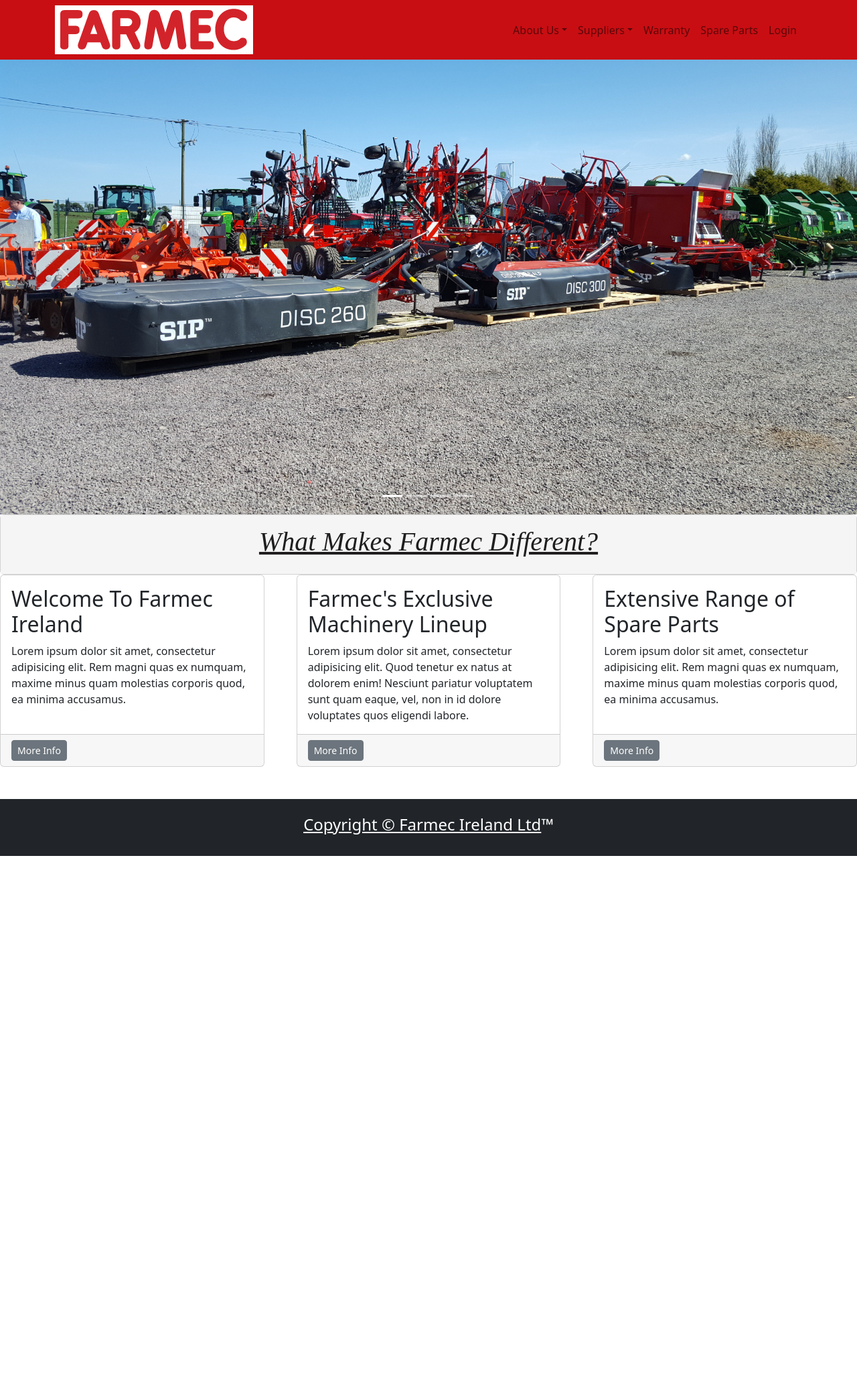
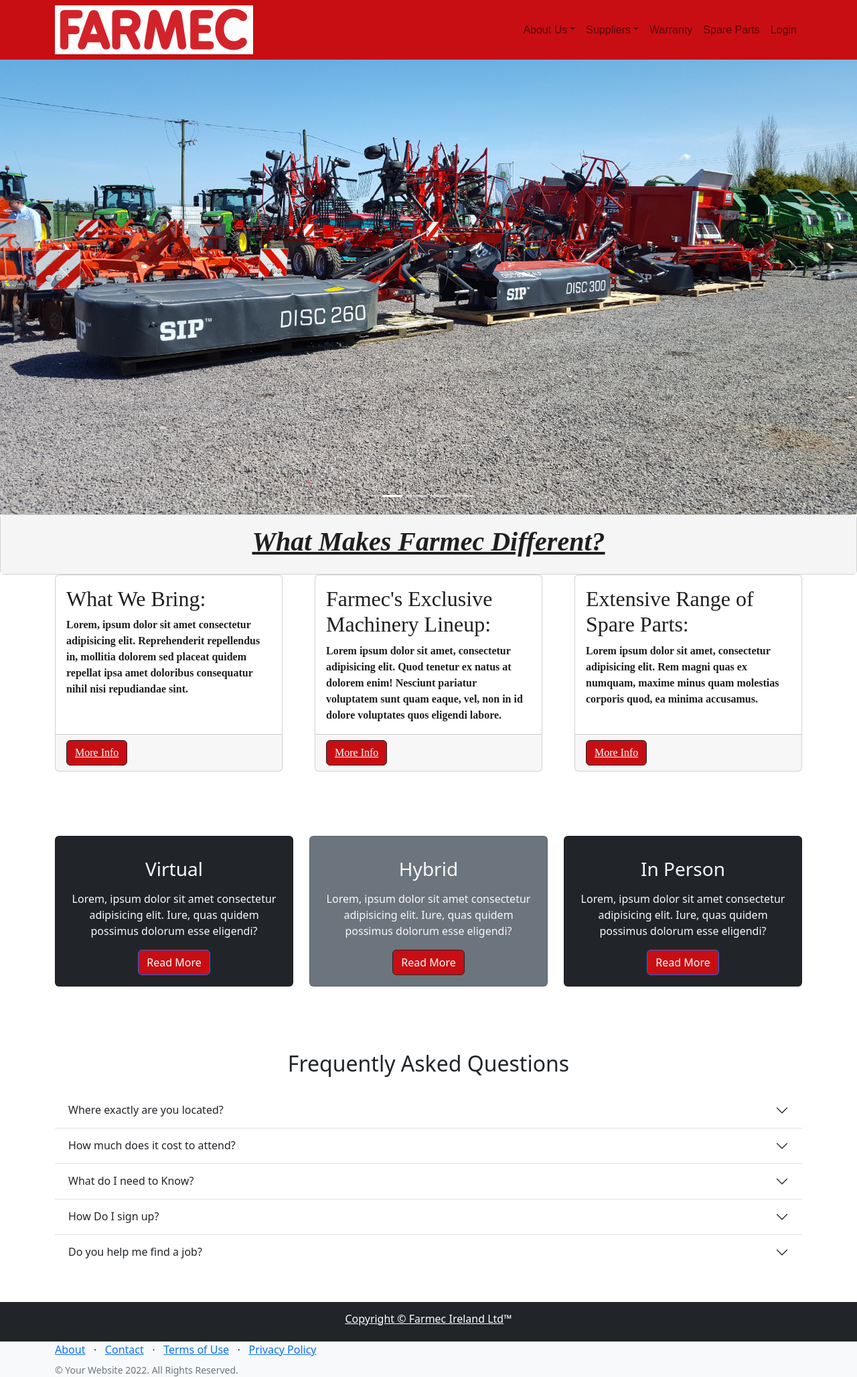
Before and after one commit to sean-david-welch/Farmec-v1, a Django app: template templates/home.html in a window 1280 px wide. Shown: the whole page at 67% size. Before the commit the page ends 1278 px from the top, so only its background shows below. Run offline with Django 3.2, Linux system fonts and the light colour scheme; the template is opened without the code that fills it, so the values that code supplies are empty; some libraries are stand-ins or nearby versions.

Commit message:
small changes and added Favicon

```diff
--- a/templates/cards.html
+++ b/templates/cards.html
@@ -1,44 +1,107 @@
 {% load static %}
+<style>
+    .btn {
+        background-color: #c80e13;
+    }
+</style>
 <!-- Call to Action-->
 <div class="card text-center text-white">
     <div class="card-body" style="background-color: whitesmoke;">
         <h1 class="text"
-            style="font-family: 'EB Garamond', serif; font-style: italic; font-weight: normal;  color: #201e1e;">
+            style="font-family: 'EB Garamond', serif; font-style: italic; font-weight: bold;  color: #201e1e;">
             <u>What Makes Farmec Different?</u>
         </h1>
     </div>
 </div>
 <!-- Content Row-->
+<section class="container"
+    style="font-family: 'EB Garamond', serif; font-style: normal; font-weight: bolder;  color: #201e1e;">
     <div class="row gx-4 gx-lg-5">
         <div class="col-md-4 mb-5">
             <div class="card h-100">
                 <div class="card-body">
-                <h2 class="card-title">Welcome To Farmec Ireland</h2>
-                <p class="card-text">Lorem ipsum dolor sit amet, consectetur adipisicing elit. Rem magni quas ex
-                    numquam, maxime minus quam molestias corporis quod, ea minima accusamus.</p>
+                    <h2 class="card-title">What We Bring:</h2>
+                    <p class="card-text">Lorem, ipsum dolor sit amet consectetur adipisicing elit. Reprehenderit
+                        repellendus in, mollitia dolorem sed placeat quidem repellat ipsa amet doloribus consequatur
+                        nihil nisi repudiandae sint.</p>
                 </div>
-            <div class="card-footer"><a class="btn btn-secondary btn-sm" href="#!">More Info</a></div>
+                <div class="card-footer"><a class="btn btn-dark btn-md" href="#!"><u>More Info</u></a></div>
             </div>
         </div>
         <div class="col-md-4 mb-5">
             <div class="card h-100">
                 <div class="card-body">
-                <h2 class="card-title">Farmec's Exclusive Machinery Lineup</h2>
+                    <h2 class="card-title">Farmec's Exclusive Machinery Lineup:</h2>
                     <p class="card-text">Lorem ipsum dolor sit amet, consectetur adipisicing elit. Quod tenetur ex
                         natus at dolorem enim! Nesciunt pariatur voluptatem sunt quam eaque, vel, non in id dolore
                         voluptates quos eligendi labore.</p>
                 </div>
-            <div class="card-footer"><a class="btn btn-secondary btn-sm" href="#!">More Info</a></div>
+                <div class="card-footer"><a class="btn btn-dark btn-md" href="#!"><u>More Info</u></a>
+                </div>
             </div>
         </div>
         <div class="col-md-4 mb-5">
             <div class="card h-100">
                 <div class="card-body">
-                <h2 class="card-title">Extensive Range of Spare Parts</h2>
-                <p class="card-text">Lorem ipsum dolor sit amet, consectetur adipisicing elit. Rem magni quas ex
+                    <h2 class="card-title">Extensive Range of Spare Parts:</h2>
+                    <p class="card-text">Lorem ipsum dolor sit amet, consectetur adipisicing elit. Rem magni quas
+                        ex
                         numquam, maxime minus quam molestias corporis quod, ea minima accusamus.</p>
                 </div>
-            <div class="card-footer"><a class="btn btn-secondary btn-sm" href="#!">More Info</a></div>
+                <div class="card-footer"><a class="btn btn-dark btn-md" href="#!"><u>More Info</u></a></div>
             </div>
         </div>
     </div>
+</section>
+
+<section class="p-5">
+    <div class="container">
+        <div class="row text-center g-4">
+            <div class="col-md">
+                <div class="card bg-dark text-light">
+                    <div class="card-body text-center">
+                        <div class="h1 mb-3">
+                            <i class="bi bi-laptop"></i>
+                        </div>
+                        <h3 class="card-title mb-3">Virtual</h3>
+                        <p class="card-text">
+                            Lorem, ipsum dolor sit amet consectetur adipisicing elit.
+                            Iure, quas quidem possimus dolorum esse eligendi?
+                        </p>
+                        <a href="#" class="btn btn-primary">Read More</a>
+                    </div>
+                </div>
+            </div>
+            <div class="col-md">
+                <div class="card bg-secondary text-light">
+                    <div class="card-body text-center">
+                        <div class="h1 mb-3">
+                            <i class="bi bi-person-square"></i>
+                        </div>
+                        <h3 class="card-title mb-3">Hybrid</h3>
+                        <p class="card-text">
+                            Lorem, ipsum dolor sit amet consectetur adipisicing elit.
+                            Iure, quas quidem possimus dolorum esse eligendi?
+                        </p>
+                        <a href="#" class="btn btn-dark">Read More</a>
+                    </div>
+                </div>
+            </div>
+            <div class="col-md">
+                <div class="card bg-dark text-light">
+                    <div class="card-body text-center">
+                        <div class="h1 mb-3">
+                            <i class="bi bi-people"></i>
+                        </div>
+                        <h3 class="card-title mb-3">In Person</h3>
+                        <p class="card-text">
+                            Lorem, ipsum dolor sit amet consectetur adipisicing elit.
+                            Iure, quas quidem possimus dolorum esse eligendi?
+                        </p>
+                        <a href="#" class="btn btn-primary">Read More</a>
+                    </div>
+                </div>
+            </div>
+        </div>
+    </div>
+</section>
--- /dev/null
+++ b/templates/faqs.html
@@ -0,0 +1,99 @@
+{% load static %}
+<!-- Question Accordion -->
+<section id="questions" class="p-5">
+    <div class="container">
+        <h2 class="text-center mb-4">Frequently Asked Questions</h2>
+        <div class="accordion accordion-flush" id="questions">
+            <!-- Item 1 -->
+            <div class="accordion-item">
+                <h2 class="accordion-header">
+                    <button class="accordion-button collapsed" type="button" data-bs-toggle="collapse"
+                        data-bs-target="#question-one">Where exactly are you located?</button>
+                </h2>
+                <div id="question-one" class="accordion-collapse collapse" data-bs-parent="#questions">
+                    <div class="accordion-body">
+                        Lorem ipsum dolor sit amet consectetur adipisicing elit. Numquam
+                        beatae fuga animi distinctio perspiciatis adipisci velit maiores
+                        totam tempora accusamus modi explicabo accusantium consequatur,
+                        praesentium rem quisquam molestias at quos vero. Officiis ad
+                        velit doloremque at. Dignissimos praesentium necessitatibus
+                        natus corrupti cum consequatur aliquam! Minima molestias iure
+                        quam distinctio velit.
+                    </div>
+                </div>
+            </div>
+            <!-- Item 2 -->
+            <div class="accordion-item">
+                <h2 class="accordion-header">
+                    <button class="accordion-button collapsed" type="button" data-bs-toggle="collapse"
+                        data-bs-target="#question-two">How much does it cost to attend?</button>
+                </h2>
+                <div id="question-two" class="accordion-collapse collapse" data-bs-parent="#questions">
+                    <div class="accordion-body">
+                        Lorem ipsum dolor sit amet consectetur adipisicing elit. Numquam
+                        beatae fuga animi distinctio perspiciatis adipisci velit maiores
+                        totam tempora accusamus modi explicabo accusantium consequatur,
+                        praesentium rem quisquam molestias at quos vero. Officiis ad
+                        velit doloremque at. Dignissimos praesentium necessitatibus
+                        natus corrupti cum consequatur aliquam! Minima molestias iure
+                        quam distinctio velit.
+                    </div>
+                </div>
+            </div>
+            <!-- Item 3 -->
+            <div class="accordion-item">
+                <h2 class="accordion-header">
+                    <button class="accordion-button collapsed" type="button" data-bs-toggle="collapse"
+                        data-bs-target="#question-three">What do I need to Know?</button>
+                </h2>
+                <div id="question-three" class="accordion-collapse collapse" data-bs-parent="#questions">
+                    <div class="accordion-body">
+                        Lorem ipsum dolor sit amet consectetur adipisicing elit. Numquam
+                        beatae fuga animi distinctio perspiciatis adipisci velit maiores
+                        totam tempora accusamus modi explicabo accusantium consequatur,
+                        praesentium rem quisquam molestias at quos vero. Officiis ad
+                        velit doloremque at. Dignissimos praesentium necessitatibus
+                        natus corrupti cum consequatur aliquam! Minima molestias iure
+                        quam distinctio velit.
+                    </div>
+                </div>
+            </div>
+            <!-- Item 4 -->
+            <div class="accordion-item">
+                <h2 class="accordion-header">
+                    <button class="accordion-button collapsed" type="button" data-bs-toggle="collapse"
+                        data-bs-target="#question-four">How Do I sign up?</button>
+                </h2>
+                <div id="question-four" class="accordion-collapse collapse" data-bs-parent="#questions">
+                    <div class="accordion-body">
+                        Lorem ipsum dolor sit amet consectetur adipisicing elit. Numquam
+                        beatae fuga animi distinctio perspiciatis adipisci velit maiores
+                        totam tempora accusamus modi explicabo accusantium consequatur,
+                        praesentium rem quisquam molestias at quos vero. Officiis ad
+                        velit doloremque at. Dignissimos praesentium necessitatibus
+                        natus corrupti cum consequatur aliquam! Minima molestias iure
+                        quam distinctio velit.
+                    </div>
+                </div>
+            </div>
+            <!-- Item 5 -->
+            <div class="accordion-item">
+                <h2 class="accordion-header">
+                    <button class="accordion-button collapsed" type="button" data-bs-toggle="collapse"
+                        data-bs-target="#question-five">Do you help me find a job?</button>
+                </h2>
+                <div id="question-five" class="accordion-collapse collapse" data-bs-parent="#questions">
+                    <div class="accordion-body">
+                        Lorem ipsum dolor sit amet consectetur adipisicing elit. Numquam
+                        beatae fuga animi distinctio perspiciatis adipisci velit maiores
+                        totam tempora accusamus modi explicabo accusantium consequatur,
+                        praesentium rem quisquam molestias at quos vero. Officiis ad
+                        velit doloremque at. Dignissimos praesentium necessitatibus
+                        natus corrupti cum consequatur aliquam! Minima molestias iure
+                        quam distinctio velit.
+                    </div>
+                </div>
+            </div>
+        </div>
+    </div>
+</section>
--- a/templates/footer.html
+++ b/templates/footer.html
@@ -1,10 +1,43 @@
 {% load static %}
 <!-- Footer -->
-<footer class="p-4 bg-dark text-white text-center position-relative">
-    <div class="container">
-        <h4><u>Copyright &copy; Farmec Ireland Ltd</u>&trade;</h4>
+<footer class="p-3 bg-dark text-white text-center position-relative">
+    <div class="container mt-auto">
+        <h6><u>Copyright &copy; Farmec Ireland Ltd</u>&trade;</h6>
         <a href="#" class="position-absolute bottom-0 end-0 p-5">
-            <i class="bi bi-arrow-up-circle h1"></i>
+            <i class="bi bi-arrow-up-circle h1" style="color: white;"></i>
         </a>
     </div>
 </footer>
+
+<!-- Footer-->
+<footer class="footer bg-light">
+    <div class="container">
+        <div class="row">
+            <div class="col-lg-6 h-100 text-center text-lg-start my-auto">
+                <ul class="list-inline mb-2">
+                    <li class="list-inline-item"><a href="#!">About</a></li>
+                    <li class="list-inline-item">⋅</li>
+                    <li class="list-inline-item"><a href="#!">Contact</a></li>
+                    <li class="list-inline-item">⋅</li>
+                    <li class="list-inline-item"><a href="#!">Terms of Use</a></li>
+                    <li class="list-inline-item">⋅</li>
+                    <li class="list-inline-item"><a href="#!">Privacy Policy</a></li>
+                </ul>
+                <p class="text-muted small mb-4 mb-lg-0">&copy; Your Website 2022. All Rights Reserved.</p>
+            </div>
+            <div class="col-lg-6 h-100 text-center text-lg-end my-auto">
+                <ul class="list-inline mb-0">
+                    <li class="list-inline-item me-4">
+                        <a href="#!"><i class="bi-facebook fs-3"></i></a>
+                    </li>
+                    <li class="list-inline-item me-4">
+                        <a href="#!"><i class="bi-twitter fs-3"></i></a>
+                    </li>
+                    <li class="list-inline-item">
+                        <a href="#!"><i class="bi-instagram fs-3"></i></a>
+                    </li>
+                </ul>
+            </div>
+        </div>
+    </div>
+</footer>
--- a/templates/home.html
+++ b/templates/home.html
@@ -50,5 +50,5 @@
 
 <!-- Cards Section -->
 {% include 'cards.html' %}
-
+{% include 'faqs.html' %}
 {% endblock content %}
--- a/templates/main.html
+++ b/templates/main.html
@@ -7,6 +7,7 @@
     <meta http-equiv="X-UA-Compatible" content="IE=edge">
     <meta name="viewport" content="width=device-width, initial-scale=1.0">
     <title>Farmec Ireland</title>
+    <link rel="shortcut icon" type="image/png" href="{% static 'favicon.ico' %}" />
     <link rel="stylesheet" href="{% static 'css/bootstrap.css' %}">
 </head>
 
@@ -21,11 +22,8 @@
 </body>
 
 <!-- JavaScript Link -->
-<script src=" https://cdn.jsdelivr.net/npm/@popperjs/core@2.11.6/dist/umd/popper.min.js"
-    integrity="sha384-oBqDVmMz9ATKxIep9tiCxS/Z9fNfEXiDAYTujMAeBAsjFuCZSmKbSSUnQlmh/jp3" crossorigin="anonymous">
-    </script>
-<script src="https://cdn.jsdelivr.net/npm/bootstrap@5.2.2/dist/js/bootstrap.min.js"
-    integrity="sha384-IDwe1+LCz02ROU9k972gdyvl+AESN10+x7tBKgc9I5HFtuNz0wWnPclzo6p9vxnk"
+<script src="https://cdn.jsdelivr.net/npm/bootstrap@5.0.1/dist/js/bootstrap.bundle.min.js"
+    integrity="sha384-gtEjrD/SeCtmISkJkNUaaKMoLD0//ElJ19smozuHV6z3Iehds+3Ulb9Bn9Plx0x4"
     crossorigin="anonymous"></script>
 
 </html>
--- a/templates/navbar.html
+++ b/templates/navbar.html
@@ -1,14 +1,14 @@
 {% load static %}
 <!-- Navbar -->
-<nav class="navbar navbar-expand-lg navbar-light py-2 fixed-top" style="background-color: #c80e13;">
+<nav class="navbar navbar-expand-lg py-2 fixed-top" style="background-color: #c80e13;">
     <div class="container">
         <a href="{% url 'home' %}"><img src="{% static 'images/farmec-logo.png' %}" alt="..." /></a>
 
         <button class="navbar-toggler" type="button" data-bs-toggle="collapse" data-bs-target="#navmenu">
-            <span class="navbar-toggler-icon"></span>
-        </button>
+            <span class="navbar-toggler-icon"></span></button>
 
-        <div class="collapse navbar-collapse" id="navmenu">
+        <div class="collapse navbar-collapse" id="navmenu"
+            style="font-family: 'EB Garamond', sans-serif; font-style: normal; font-weight: absolute;  color: #000000;">
             <ul class="navbar-nav ms-auto">
                 <li class="nav-item dropdown">
                     <a class="nav-link dropdown-toggle" href="#" role="button" data-bs-toggle="dropdown"
@@ -27,16 +27,12 @@
                     <ul class="dropdown-menu">
                         <li><a class="dropdown-item" href="#">SIP</a></li>
                         <li><a class="dropdown-item" href="#">Sulky</a></li>
-                        <li>
-                            <hr class="dropdown-divider">
-                        </li>
                         <li><a class="dropdown-item" href="#">MX</a></li>
                     </ul>
                 </li>
                 <li class="nav-item">
                     <a href="#instructors" class="nav-link">Warranty</a>
                 </li>
-                <li class="nav-item">
                 <li class="nav-item">
                     <a href="#instructors" class="nav-link">Spare Parts</a>
                 </li>
```
Also changed, not shown: teams/templates/teams/teams.html (+5 -7 lines), static/favicon.ico (added), static/images/favicon.png (added), 2 other files. Lines whose indentation alone changed are shown as unchanged.
